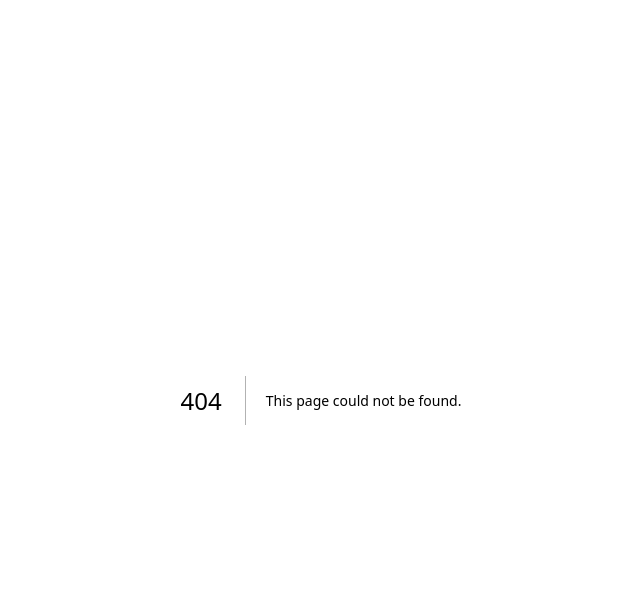
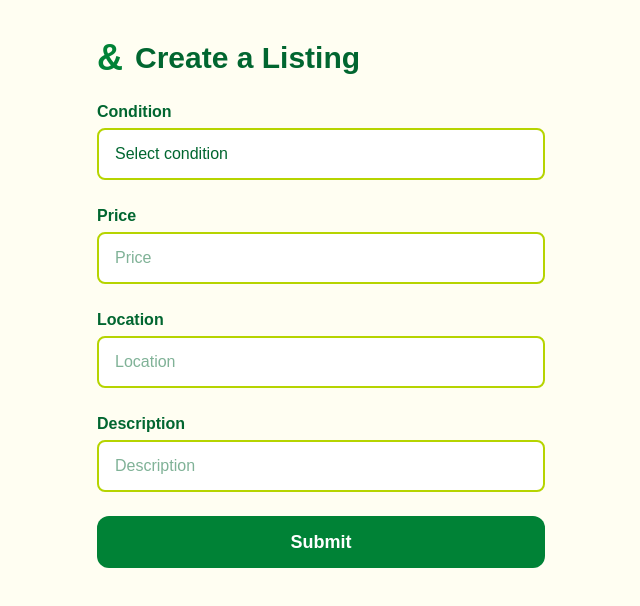
Before and after one commit to NeginDrn/2ndand-app, a Next.js app: page /create-listing/additional-details in a window 1280 px wide. Before the commit this address had no page. Shown: the top 606 px of the page, without its empty margins (319-959 px from the left). Built offline with nearby package versions, Linux system fonts and the light colour scheme.

Commit message:
refactor: listing creation forms to use dynamic config and remove hardcoded values

```diff
--- /dev/null
+++ b/src/app/create-listing/additional-details/page.tsx
@@ -0,0 +1,112 @@
+"use client";
+
+import { useState, useEffect } from "react";
+import { useRouter } from "next/navigation";
+import {
+  listingAdditionalFieldLabels,
+  listingConditionOptions,
+} from "@/data/listingOptions";
+
+type FormKeys = keyof typeof listingAdditionalFieldLabels;
+
+export default function AdditionalDetailsPage() {
+  const router = useRouter();
+
+  const [form, setForm] = useState<Record<FormKeys, string>>({
+    condition: "",
+    price: "",
+    location: "",
+    description: "",
+  });
+
+  useEffect(() => {
+    const storedData = localStorage.getItem("basicListingInfo");
+    if (storedData) {
+      try {
+        const parsedData = JSON.parse(storedData);
+        console.log("Retrieved basic info from storage:", parsedData);
+        // Optional: Merge with form state if needed
+      } catch (error) {
+        console.error("Failed to parse listing info from storage:", error);
+      }
+    }
+  }, []);
+
+  const handleChange = (
+    e: React.ChangeEvent<HTMLInputElement | HTMLSelectElement>
+  ) => {
+    const { name, value } = e.target;
+    setForm((prev) => ({
+      ...prev,
+      [name]: value,
+    }));
+  };
+
+  const handleSubmit = () => {
+    console.log("Submitted:", form);
+    // router.push("/create-listing/confirmation"); // Enable when ready
+  };
+
+  return (
+    <main className="min-h-screen bg-[#FFFEF2] text-green-800 px-6 py-10 flex flex-col items-center">
+      <div className="w-full max-w-md mb-10">
+        {/* Header */}
+        <div className="flex items-center space-x-3 mb-6">
+          <div className="text-4xl font-bold leading-none text-green-700">
+            &
+          </div>
+          <h1 className="text-3xl font-semibold">Create a Listing</h1>
+        </div>
+
+        {/* Form */}
+        <form className="space-y-6">
+          {Object.entries(listingAdditionalFieldLabels).map(
+            ([field, label]) => {
+              const isSelect = field === "condition";
+              return (
+                <div key={field}>
+                  <label htmlFor={field} className="block font-bold mb-1">
+                    {label}
+                  </label>
+
+                  {isSelect ? (
+                    <select
+                      name={field}
+                      value={form[field as FormKeys]}
+                      onChange={handleChange}
+                      className="w-full bg-white border-2 border-[#B6D400] rounded-lg px-4 py-3 text-green-800 appearance-none"
+                    >
+                      <option value="">Select condition</option>
+                      {listingConditionOptions.map((option) => (
+                        <option key={option} value={option}>
+                          {option}
+                        </option>
+                      ))}
+                    </select>
+                  ) : (
+                    <input
+                      type="text"
+                      name={field}
+                      value={form[field as FormKeys]}
+                      onChange={handleChange}
+                      placeholder={label}
+                      className="w-full bg-white border-2 border-[#B6D400] rounded-lg px-4 py-3 text-green-800"
+                    />
+                  )}
+                </div>
+              );
+            }
+          )}
+
+          <button
+            type="button"
+            onClick={handleSubmit}
+            className="w-full bg-green-700 text-white font-semibold text-lg py-3 rounded-xl"
+          >
+            Submit
+          </button>
+        </form>
+      </div>
+    </main>
+  );
+}
--- a/src/app/create-listing/basic-info/page.tsx
+++ b/src/app/create-listing/basic-info/page.tsx
@@ -25,9 +25,8 @@ export default function CreateListingPage() {
   };
 
   const handleContinue = () => {
-    // For now: navigate to step 2 (placeholder)
+    localStorage.setItem("basicListingInfo", JSON.stringify(form));
     router.push("/create-listing/additional-details");
-    // router.push("/create/step-2");
   };
 
   return (
@@ -43,8 +42,13 @@ export default function CreateListingPage() {
 
         {/* Form Fields */}
         <form className="space-y-6">
-          {Object.entries(listingFieldLabels).map(([field, label]) => {
-            const isSelect = listingSelectOptions[field] !== undefined;
+          {(
+            Object.entries(listingFieldLabels) as [
+              keyof typeof listingSelectOptions,
+              string
+            ][]
+          ).map(([field, label]) => {
+            const isSelect = field in listingSelectOptions;
 
             return (
               <div key={field}>
--- a/src/data/listingOptions.ts
+++ b/src/data/listingOptions.ts
@@ -1,11 +1,15 @@
-export const listingFieldLabels: Record<string, string> = {
+export const listingFieldLabels = {
   brand: "Brand",
   appliance_type: "Appliance Type",
   part_type: "Part Type",
   short_description: "Short Description",
+  condition: "Condition",
+  price: "Price",
+  location: "Location",
+  description: "Description",
 };
 
-export const listingSelectOptions: Record<string, string[]> = {
+export const listingSelectOptions = {
   brand: ["Bosch", "Samsung", "LG", "Whirlpool", "Electrolux", "Beko"],
   appliance_type: [
     "Washing Machine",
@@ -16,4 +20,21 @@ export const listingSelectOptions: Record<string, string[]> = {
     "Dishwasher",
   ],
   part_type: ["Drum", "Door", "Tray", "Motor", "Filter", "Control Panel"],
+  condition: ["New", "Used"],
 };
+
+export const listingAdditionalFieldLabels = {
+  condition: "Condition",
+  price: "Price",
+  location: "Location",
+  description: "Description",
+};
+
+export const listingConditionOptions = [
+  "New",
+  "Used - Like New",
+  "Used - Good",
+  "Used - Acceptable",
+];
+
+export type ListingSelectField = keyof typeof listingSelectOptions;
```
